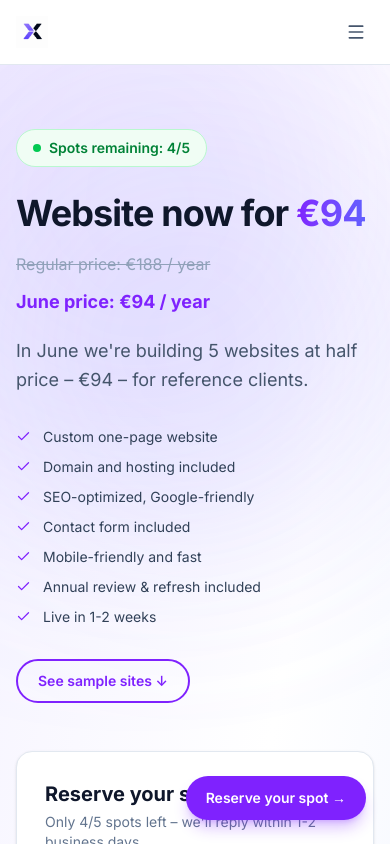
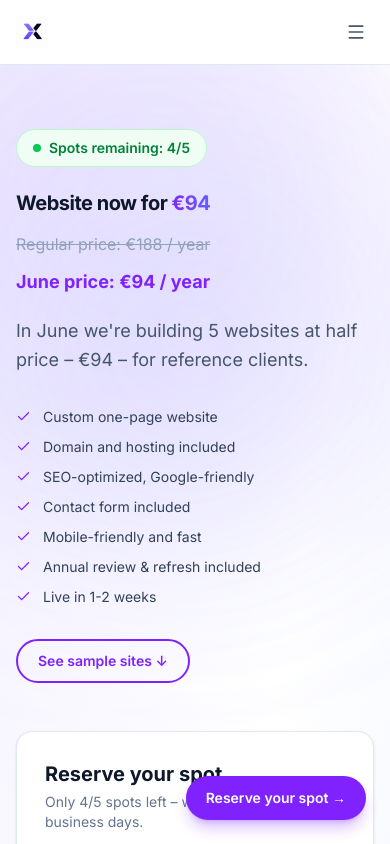
Before and after one commit to Csancus/xilofon.com, a Next.js app: page /en/sorolas in a window 390 px wide. Shown: the top 844 px of the page. Built offline with nearby package versions, Linux system fonts and the light colour scheme.

Commit message:
fix: reduce h1 font size on mobile so heading fits on one line
Co-Authored-By: Claude Sonnet 4.6 <noreply@anthropic.com>

```diff
--- a/app/[locale]/sorolas/page.tsx
+++ b/app/[locale]/sorolas/page.tsx
@@ -233,7 +233,7 @@ export default async function SorolasPage({ params }: Props) {
                 {c.spotsLeft}
               </div>
 
-              <h1 className="text-4xl md:text-5xl font-bold leading-tight tracking-tight mb-4 text-slate-900 dark:text-white">
+              <h1 className="text-xl sm:text-3xl md:text-4xl lg:text-5xl font-bold leading-tight tracking-tight mb-4 text-slate-900 dark:text-white">
                 {c.title}{" "}
                 <span className="bg-gradient-to-r from-violet-600 to-indigo-500 dark:from-violet-400 dark:to-indigo-400 bg-clip-text text-transparent">
                   {c.highlight}
```
